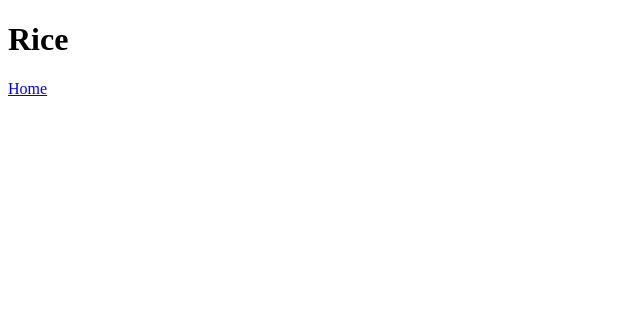
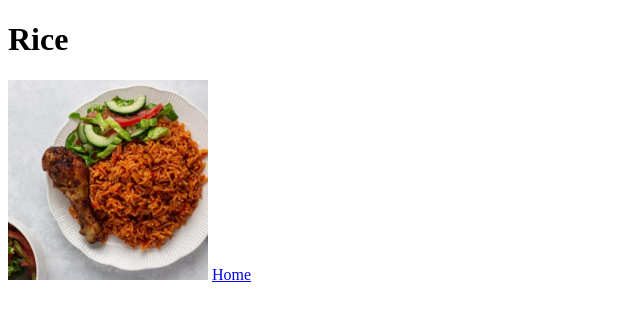
Before and after one commit to j-udo/odin-recipes, a plain HTML site: page recipes/rice.html in a window 1280 px wide. Shown: the whole page, without its empty margins (0-640 px from the left). Drawn offline with Linux system fonts and the light colour scheme.

Commit message:
Include Rice Bowl Image in rice.html

```diff
--- a/recipes/rice.html
+++ b/recipes/rice.html
@@ -6,6 +6,11 @@
   </head>
   <body>
     <h1>Rice</h1>
+    <img
+      src="../images/Jollof-rice-16-500x500.jpg"
+      alt="A bowl of jollof rice"
+      height="200"
+    />
     <a href="../index.html">Home</a>
   </body>
 </html>
```
Also changed, not shown: images/Jollof-rice-16-500x500.jpg (added).
